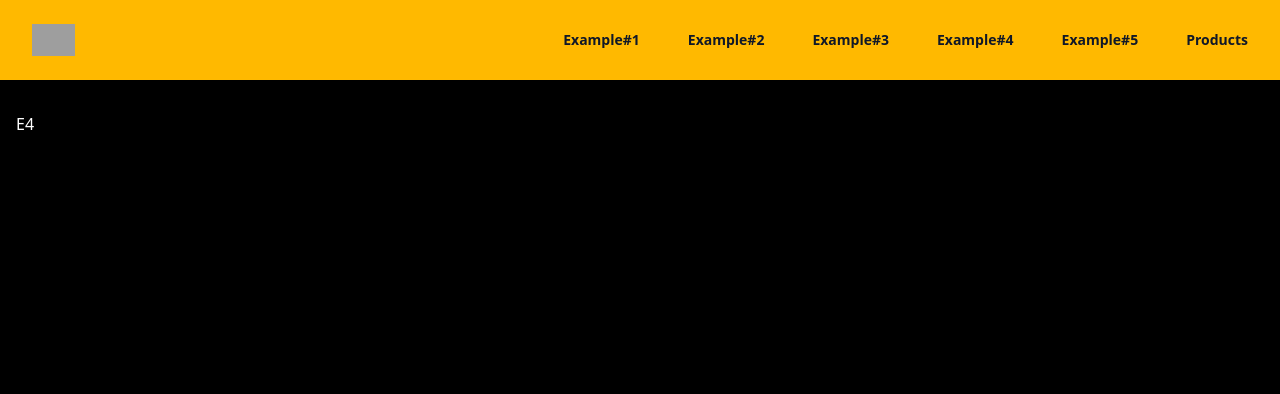
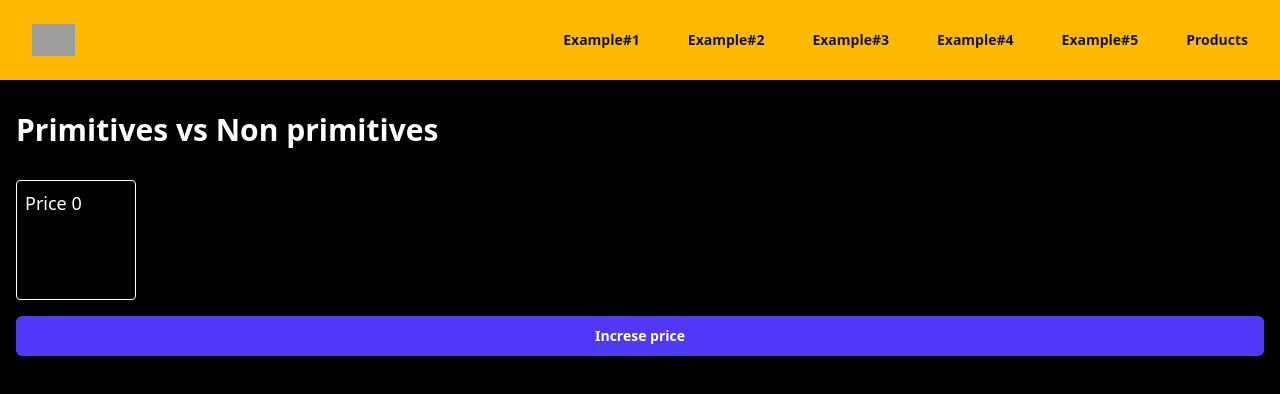
Before and after one commit to alvarouribe/preso-react-nextjs, a Next.js app: page /e4 in a window 1280 px wide. Shown: the top 394 px of the page. Built offline with nearby package versions, Linux system fonts and the light colour scheme; grey boxes are pictures that could not be loaded.

Commit message:
Example 4

```diff
--- a/src/app/e4/page.tsx
+++ b/src/app/e4/page.tsx
@@ -1,5 +1,25 @@
-export default function Ecample1() {
+"use client";
+import { useState } from "react";
+
+export default function Example4() {
+    const [price, setPrice] = useState(0);
+    console.log('Example 4 page mounted');
+
+    const handleClick = () => {
+        // setPrice(price + 1);
+        setPrice(0);
+    };
+
     return (
-        <div>E4</div>
+        <main>
+            <section>
+                <h1>Primitives vs Non primitives</h1>
+                <div className="mt-4 text-lg border p-2 rounded text-white size-30">
+                    Price {price}
+                </div>
+                <button className="cursor-pointer" type="button" onClick={handleClick}>Increse price</button>
+            </section>
+
+        </main>
     )
 }
```
